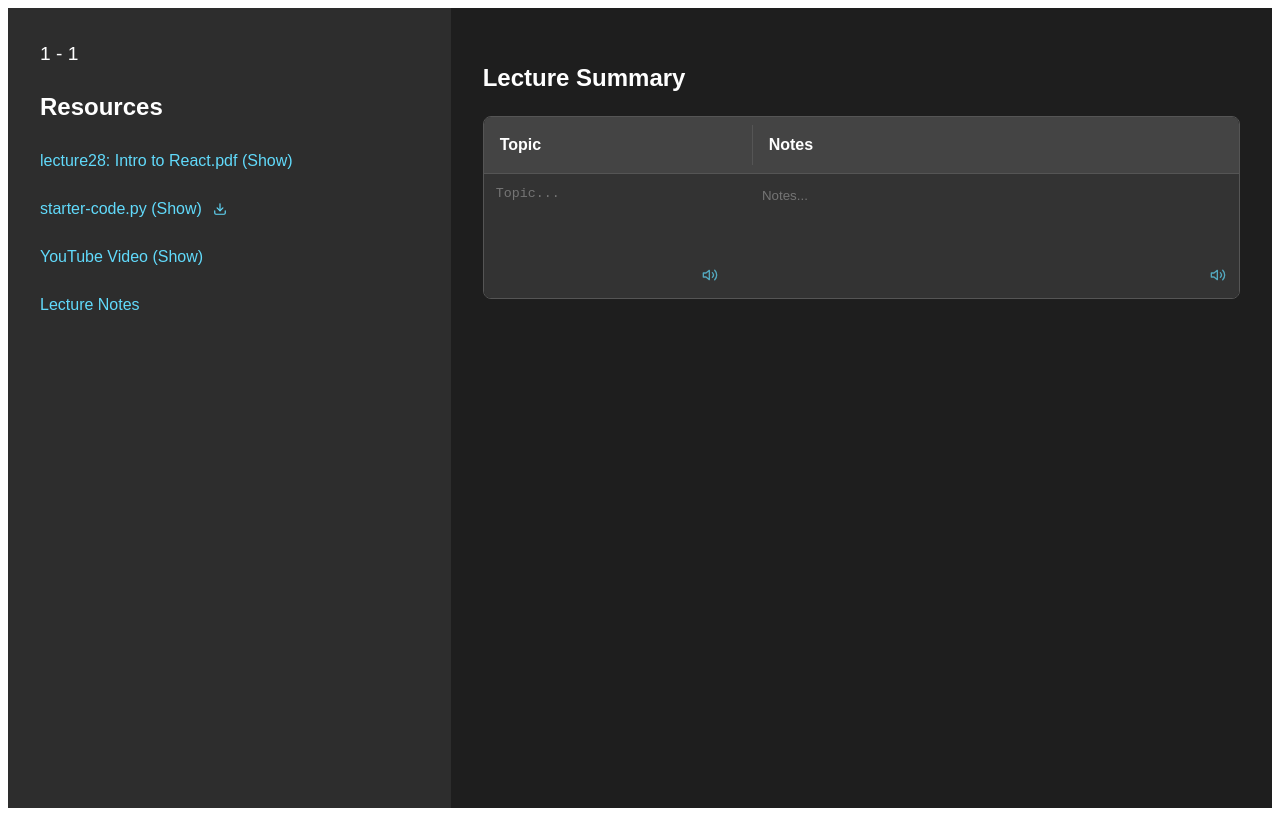
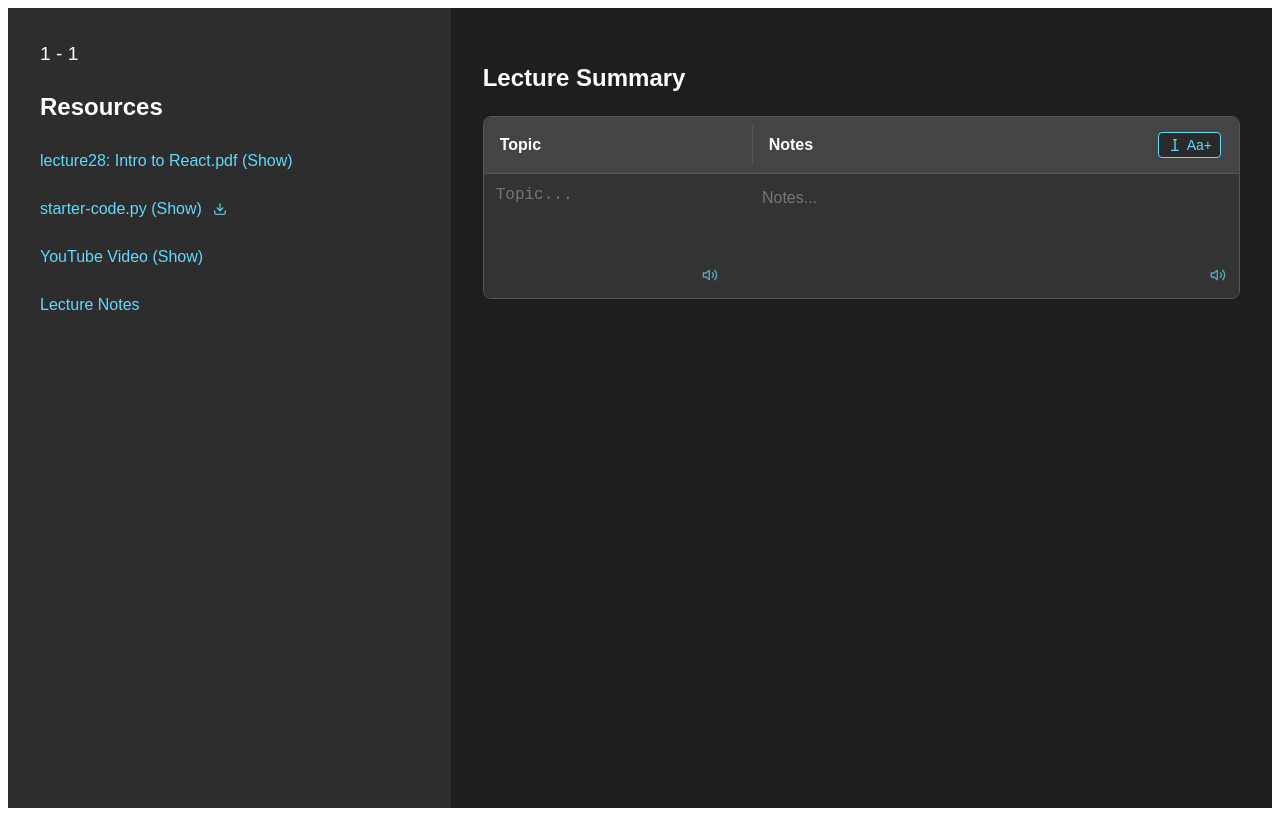
Before and after one commit to wilsonfong56/verbose-octo-meme, a React (Vite) app in the folder hackathon/: page /mainpage/1/1/summary in a window 1280 px wide. Built offline with nearby package versions, Linux system fonts and the light colour scheme; no server answers.

Commit message:
feat(font-size): button to increase font size

```diff
--- a/hackathon/src/components/Summarypage.jsx
+++ b/hackathon/src/components/Summarypage.jsx
@@ -15,6 +15,7 @@ function Summarypage() {
   const [isEditing, setIsEditing] = useState(false);
   const [pdfUrl, setPdfUrl] = useState('/lecture28-intro-to-react.pdf');
   const [currentPdfPage, setCurrentPdfPage] = useState(1); // Store current PDF page
+  const [textSize, setTextSize] = useState(16); // Default text size in pixels
 
   // State for the resizable panels
   const [leftPanelWidth, setLeftPanelWidth] = useState(30); // Initial percentage
@@ -380,9 +381,41 @@ function Summarypage() {
         {/* Cornell Note Layout - Aligned Entries */}
         <div style={{ marginBottom: '1rem', border: '1px solid #555', borderRadius: '8px', overflow: 'hidden' }}>
           {/* Header */}
-          <div style={{ display: 'flex', background: '#444', padding: '0.5rem' }}>
+          <div style={{ display: 'flex', background: '#444', padding: '0.5rem', alignItems: 'center' }}>
             <div style={{ flex: 1, fontWeight: 'bold', padding: '0.5rem', borderRight: '1px solid #555', minWidth: '33%', maxWidth: '33%', marginRight: '4px' }}>Topic</div>
-            <div style={{ flex: 2, fontWeight: 'bold', padding: '0.5rem', minWidth: '65%', maxWidth: '65%', marginLeft: '4px' }}>Notes</div>
+            <div style={{ flex: 2, fontWeight: 'bold', padding: '0.5rem', minWidth: '50%', maxWidth: '50%', marginLeft: '4px' }}>Notes</div>
+            <div style={{
+              display: 'flex',
+              gap: '8px',
+              alignItems: 'center',
+              marginLeft: 'auto',
+              paddingRight: '10px'
+            }}>
+              <button
+                onClick={() => setTextSize(prev => Math.min(prev + 2, 28))}
+                style={{
+                  display: 'flex',
+                  alignItems: 'center',
+                  justifyContent: 'center',
+                  background: '#2a2a2a',
+                  border: '1px solid #61dafb',
+                  color: '#61dafb',
+                  borderRadius: '4px',
+                  padding: '4px 8px',
+                  cursor: 'pointer',
+                  fontSize: '14px',
+                  transition: 'background-color 0.2s ease'
+                }}
+                title="Increase text size"
+              >
+                <svg width="16" height="16" viewBox="0 0 24 24" fill="none" stroke="#61dafb" strokeWidth="2" strokeLinecap="round" strokeLinejoin="round" style={{ marginRight: '4px' }}>
+                  <path d="M7 20h10"></path>
+                  <path d="M10 4L12 4 14 4"></path>
+                  <path d="M12 4L12 20"></path>
+                </svg>
+                Aa+
+              </button>
+            </div>
           </div>
 
           {/* Entries */}
@@ -414,7 +447,8 @@ function Summarypage() {
                     resize: 'none',
                     flex: '1',
                     outline: 'none',
-                    transition: 'background-color 0.2s ease'
+                    fontSize: `${textSize}px`,
+                    transition: 'background-color 0.2s ease, font-size 0.2s ease'
                   }}
                 />
                 {/* Sound icon for Text-to-Speech */}
@@ -479,8 +513,9 @@ function Summarypage() {
                     flex: '1',
                     outline: 'none',
                     lineHeight: '1.5',
+                    fontSize: `${textSize}px`,
                     fontFamily: 'Arial, sans-serif',
-                    transition: 'background-color 0.2s ease'
+                    transition: 'background-color 0.2s ease, font-size 0.2s ease'
                   }}
                 />
                 {/* Sound icon for Text-to-Speech */}
```
